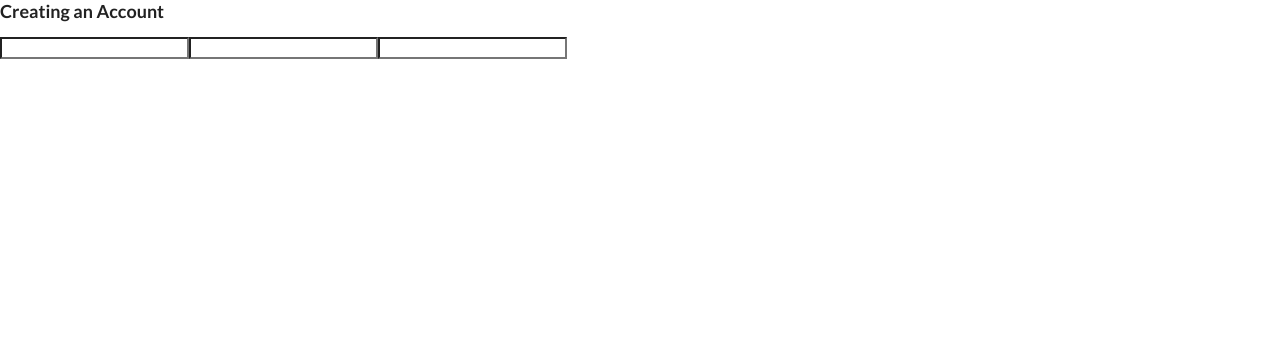
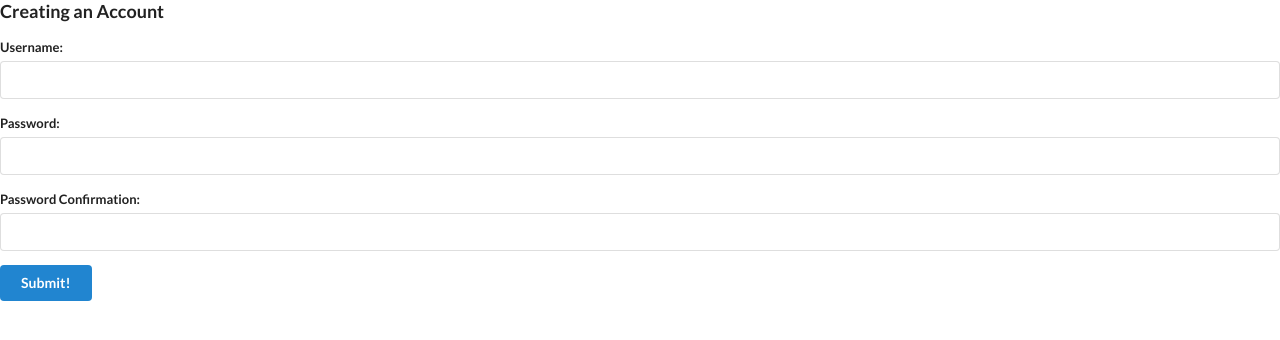
Before and after one commit to chiskien/email-client, an Angular app: page /signup in a window 1280 px wide. Shown: the top 340 px of the page. Built offline with nearby package versions, Linux system fonts and the light colour scheme.

Commit message:
finish styling basic

```diff
--- a/src/app/auth/signup/signup.component.html
+++ b/src/app/auth/signup/signup.component.html
@@ -1,6 +1,18 @@
 <h3>Creating an Account </h3>
-<form action="" [formGroup]="authForm">
-  <input type="text" formControlName="username">
-  <input type="text" formControlName="password">
-  <input type="text" formControlName="passwordConfirmation">
+<form action="" [formGroup]="authForm" class="ui form">
+  <div class="field">
+    <label>Username: </label>
+    <input type="text" formControlName="username">
+  </div>
+  <div class="field">
+    <label>Password: </label>
+    <input type="text" formControlName="password">
+  </div>
+  <div class="field">
+    <label>Password Confirmation: </label>
+    <input type="text" formControlName="passwordConfirmation">
+  </div>
+  <button class="ui submit button primary">
+    Submit!
+  </button>
 </form>
```
